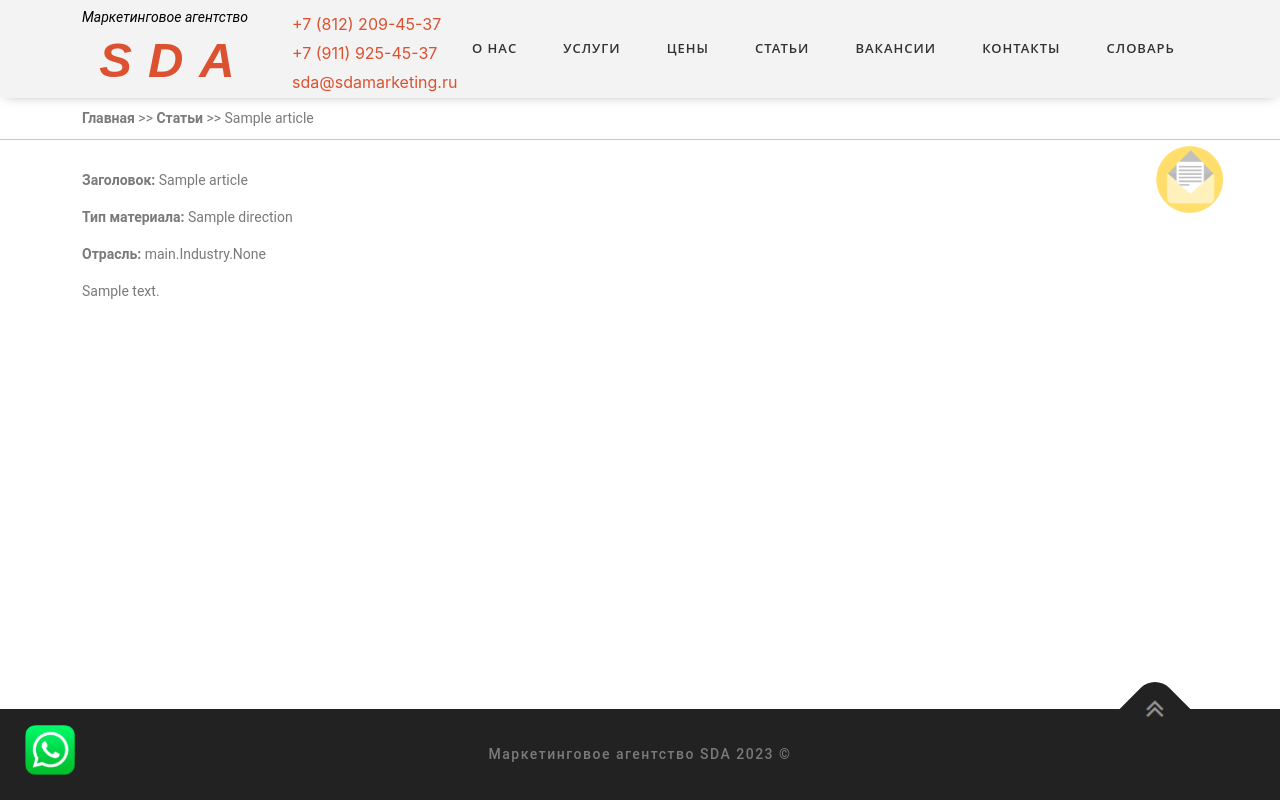
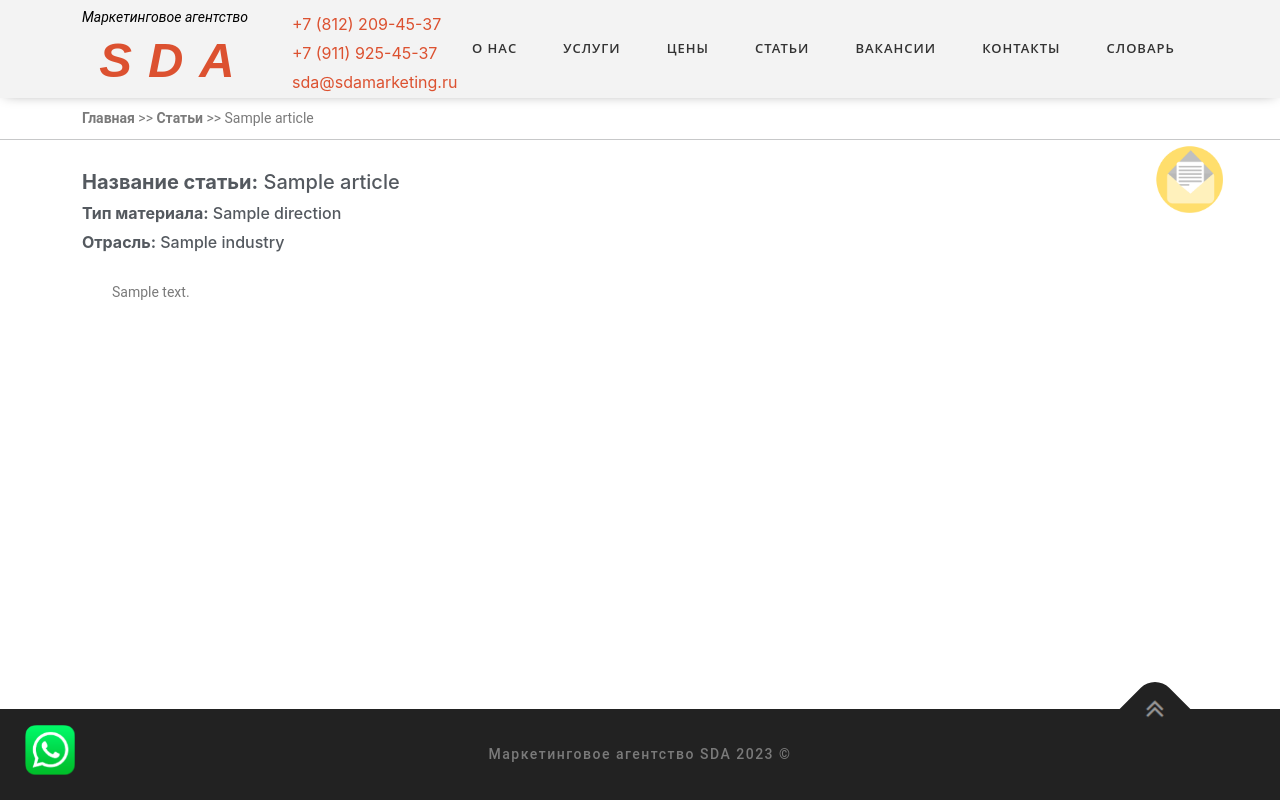
Before and after one commit to EngineerPaul/SDAMarketing, a Django app: a page that uses main/templates/main/articledetail.html in a window 1280 px wide. Run offline with Django 4.2, Linux system fonts and the light colour scheme; tables that the repository leaves empty hold one stand-in row (values such as "Sample post"); some libraries are stand-ins or nearby versions.

Commit message:
changed articledetails.html and added import os in the views.py

```diff
--- a/main/templates/main/articledetail.html
+++ b/main/templates/main/articledetail.html
@@ -16,18 +16,22 @@
 </div>
 <div class="container">
     <div class="article-detail">
-        <p>
-            <strong>Заголовок:</strong> {{ article.title|lower|capfirst }}
-        </p>
-        <p>
-            <strong>Тип материала:</strong> {{ article.direction }}
-        </p>
-        <p>
-            <strong>Отрасль:</strong> {{ article.industry }}
-        </p>
-        <p>
-            {{ article.content|safe }}
-        </p>
+        <div class="article-detail-description">
+            <h5>
+                <strong>Название статьи:</strong> {{ article.title|lower|capfirst }}
+            </h5>
+            <h6>
+                <strong>Тип материала:</strong> {{ article.direction }}
+            </h6>
+            <h6>
+                <strong>Отрасль:</strong> {% for industry in article.industry.all %} {{ industry }}{% if not forloop.last %}, {% endif %} {% endfor %}
+            </h6>
+        </div>
+        <div class="article-detail-content">
+            <p>
+                {{ article.content|safe }}
+            </p>
+        </div>
     </div>
 </div>
 {% endblock content %}
--- a/main/views.py
+++ b/main/views.py
@@ -1,3 +1,4 @@
+import os
 from typing import List
 
 from django.views.generic import (
@@ -21,47 +22,47 @@ from .serializers import ArticleListSerializer
 
 
 class Homepage(TemplateView):
-    template_name = r'main\index.html'
+    template_name = os.path.join('main', 'index.html')
 
 
 class About_us_page(TemplateView):
-    template_name = r'main\about_us.html'
+    template_name = os.path.join('main', 'about_us.html')
 
 
 class Services_page(TemplateView):
-    template_name = r'main\services.html'
+    template_name = os.path.join('main', 'services.html')
 
 
 # 6 next classes like Service_page_... are 6 services page
 
 class Service_page_MSC(TemplateView):
     """ Service page of Management and strategic consulting """
-    template_name = r'main\services\msc.html'
+    template_name = os.path.join('main', 'services', 'msc.html')
 
 
 class Service_page_CMR(TemplateView):
     """ Service page of Classic Marketing Research """
-    template_name = r'main\services\cmr.html'
+    template_name = os.path.join('main', 'services', 'cmr.html')
 
 
 class Service_page_MMR(TemplateView):
     """ Service page of Modern marketing research """
-    template_name = r'main\services\mmr.html'
+    template_name = os.path.join('main', 'services', 'mmr.html')
 
 
 class Service_page_MO(TemplateView):
     """ Service page of Marketing outsourcing """
-    template_name = r'main\services\mo.html'
+    template_name = os.path.join('main', 'services', 'mo.html')
 
 
 class Service_page_WOEM(TemplateView):
     """ Service page of Website optimization and email marketing """
-    template_name = r'main\services\woem.html'
+    template_name = os.path.join('main', 'services', 'woem.html')
 
 
 class Service_page_BP(TemplateView):
     """ Service page of Business plans """
-    template_name = r'main\services\bp.html'
+    template_name = os.path.join('main', 'services', 'bp.html')
 
 
 class Prices_page(ListView):
@@ -69,7 +70,7 @@ class Prices_page(ListView):
 
     model = CostGroup
     context_object_name = 'costgroups'
-    template_name = r'main\prices.html'
+    template_name = os.path.join('main', 'prices.html')
 
     def get_queryset(self):
         """ Function return dict of cost groups (CostGroup model) and costs
@@ -84,7 +85,7 @@ class ArticlesPageView(TemplateView):
     Context directions and industies are filters of queryset. Handles the
     request class ArticleListAPI. """
 
-    template_name = r'main\articles.html'
+    template_name = os.path.join('main', 'articles.html')
 
     def get_context_data(self, **kwargs):
         context = super().get_context_data(**kwargs)
@@ -97,7 +98,7 @@ class ArticleDetail(DetailView):
     """ Page of specific article description """
 
     model = Article
-    template_name = r'main\articledetail.html'
+    template_name = os.path.join('main', 'articledetail.html')
     context_object_name = 'article'
 
 
@@ -106,17 +107,17 @@ class Vacancies_page(ListView):
 
     model = Vacancy
     context_object_name = 'vacancies'
-    template_name = r'main\vacancies.html'
+    template_name = os.path.join('main', 'vacancies.html')
 
 
 class Contacts_page(TemplateView):
     """ Page of contacts """
-    template_name = r'main\contacts.html'
+    template_name = os.path.join('main', 'contacts.html')
 
 
 class Dictionary_page(TemplateView):
     """ Page of terms definitions """
-    template_name = r'main\dictionary.html'
+    template_name = os.path.join('main', 'dictionary.html')
 
 
 class FeedBackFormView(RedirectView):
@@ -159,7 +160,7 @@ class FeedBackAdminView(AdminAccessMixin, ListView):
 
     model = FeedBack
     context_object_name = 'feedbacks'
-    template_name = r'main\admin\feedback.html'
+    template_name = os.path.join('main', 'admin', 'feedback.html')
 
     def get_queryset(self):
         queryset = super().get_queryset().filter(answered=False)
--- a/sdamarketing/static/css/style.css
+++ b/sdamarketing/static/css/style.css
@@ -8,6 +8,7 @@ body {
     --e-global-color-text: #7A7A7A;
     --e-global-family-text: "Roboto", sans-serif;
     --e-global-link-background-color: #B54B3A;
+    --e-global-link-color: #DC5130;
 }
 
 p {
@@ -18,13 +19,13 @@ p {
 }
 
 a {
-    color: #dc5130;
+    color: var(--e-global-link-color);
     text-decoration: none;
     outline: none;
 }
 
 a:hover {
-    color: #dc5130;
+    color: var(--e-global-link-color);
     text-decoration: underline;
 }
 
@@ -44,7 +45,7 @@ a:hover {
 }
 
 .site-content .guide p a:hover {
-    color: #dc5130;
+    color: var(--e-global-link-color);
     text-decoration: none;
 }
 
@@ -170,7 +171,7 @@ span.phone-number {
 }
 
 .welcome-page .card .card-title a.card-link-four {
-    color: #DC5130;
+    color: var(--e-global-link-color);
 }
 
 .welcome-page .card .card-body {
@@ -438,6 +439,15 @@ span.phone-number {
     margin-bottom: 150px; /* temporarily */
 }
 
+.articles .articles-content p a {
+    color: #54595F;
+    font-weight: 600;
+}
+
+.articles .articles-content p a:hover {
+    color: var(--e-global-link-color);
+}
+
 .articles .col-4.filter {
     margin-top: 0;
 }
@@ -506,6 +516,24 @@ span.phone-number {
 .checkbox-other input[type=checkbox]:disabled + span:before {
     filter: grayscale(100%);
     opacity: 0.6;
+}
+
+
+/* Article detail */
+
+.article-detail .article-detail-description {
+    margin-bottom: 30px;
+}
+
+.article-detail .article-detail-description h5,
+.article-detail .article-detail-description h6 {
+    color: #54595F;
+    margin-bottom: 10px;
+}
+
+.article-detail .article-detail-content {
+    margin-left: 30px;
+    margin-right: 30px;
 }
 
 
```
Also changed, not shown: sdamarketing/settings.py (+11 -1 lines), 1 other file.
